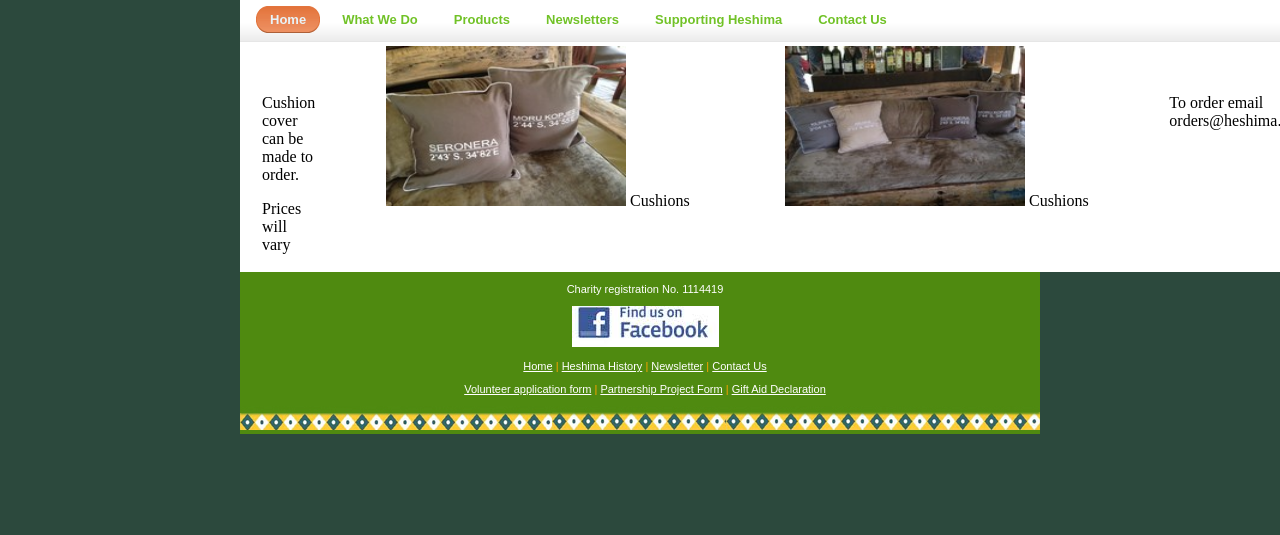
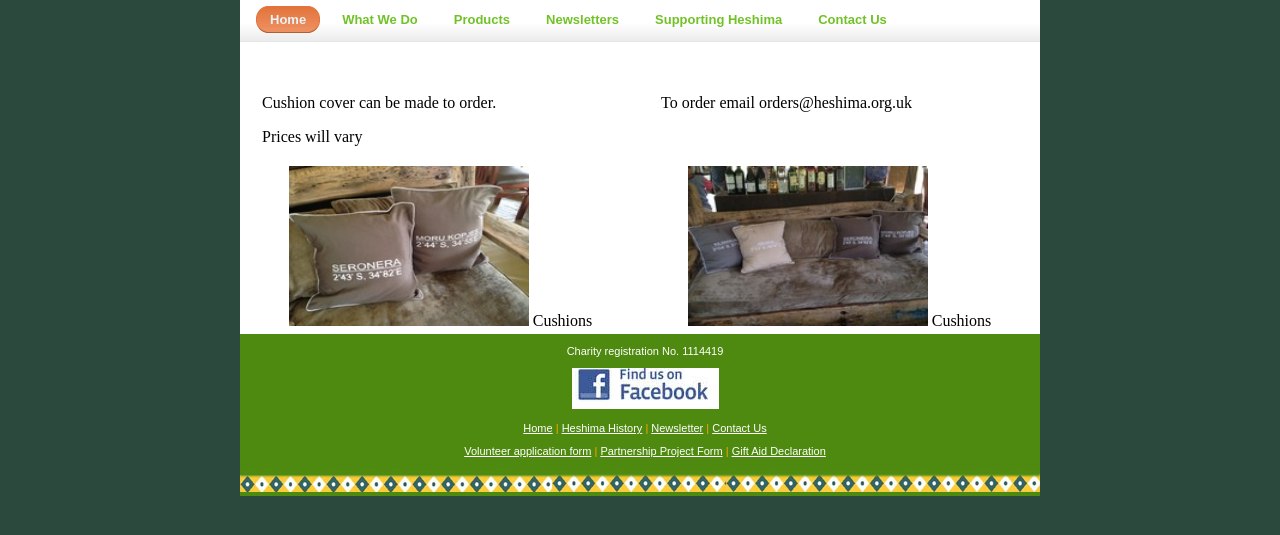
Before and after one commit to heshima-org/heshima-org.github.io, a Jekyll site: the page built from Products/Home-Bedroom/Cushions.md, in a window 1280 px wide, cut to the strip 185-720 px from the top of the page. Built offline with Jekyll 4.4.1, drawn with Linux system fonts in a browser that asks for light colours.

Commit message:
Tweak product image table

```diff
--- a/_layouts/product.html
+++ b/_layouts/product.html
@@ -10,7 +10,16 @@ layout: default
           <p>&nbsp;</p>
           {{ content }}
         </td>
-          <td colspan="3" id="imageCentre">
+        <td>
+          <p>&nbsp;</p>
+          <p>To order email orders@heshima.org.uk</p>
+        </td>
+      </tr>
+    </table>
+  </td>
+</tr>
+<tr>
+  <td colspan="3" id="imageCentre">
     {% for image in page.images %}
       {% assign mod = forloop.index | modulo: 3 %}
       {% if mod == 1 %}
@@ -30,11 +39,4 @@ layout: default
       {% endif %}
     {% endfor %}
   </td>
-        <td>
-          <p>&nbsp;</p>
-          <p>To order email orders@heshima.org.uk</p>
-        </td>
-      </tr>
-    </table>
-  </td>
 </tr>
```
